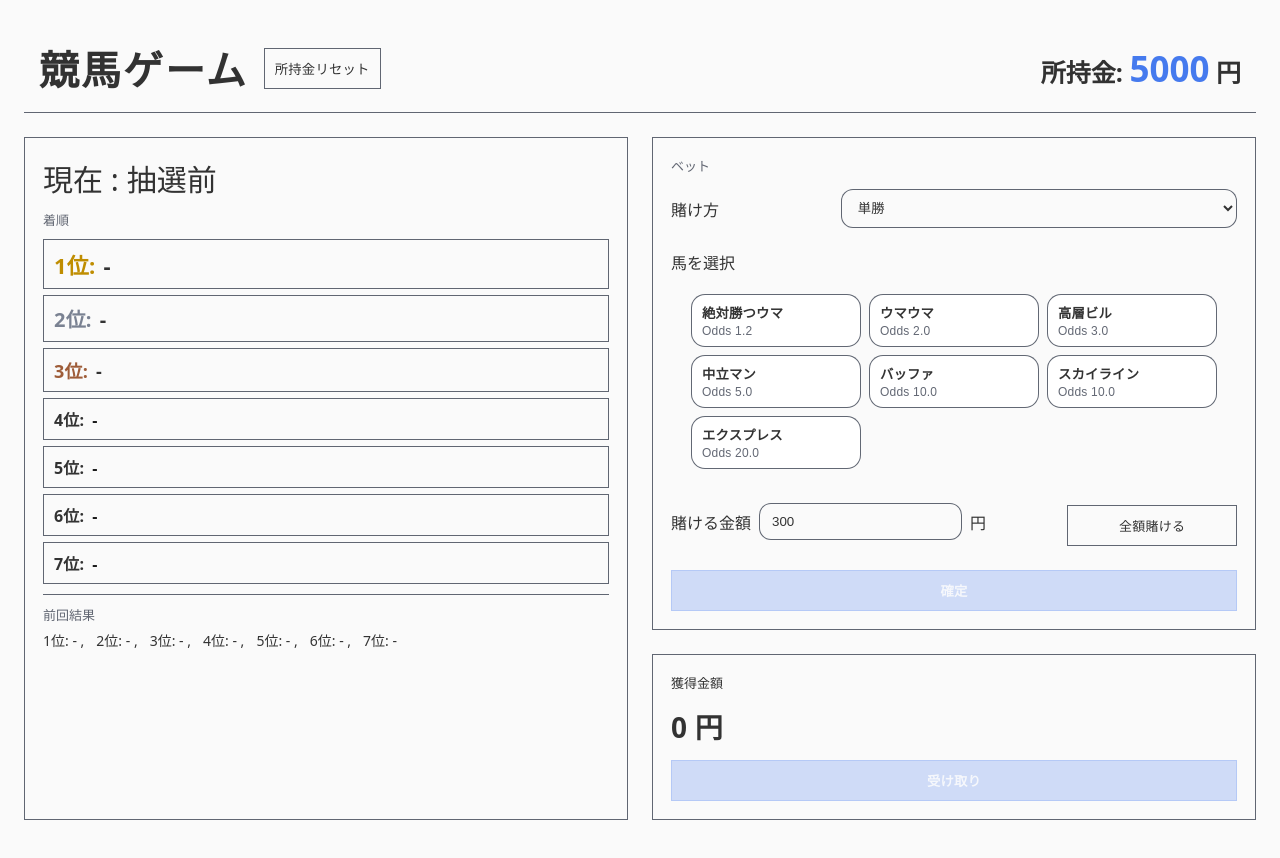
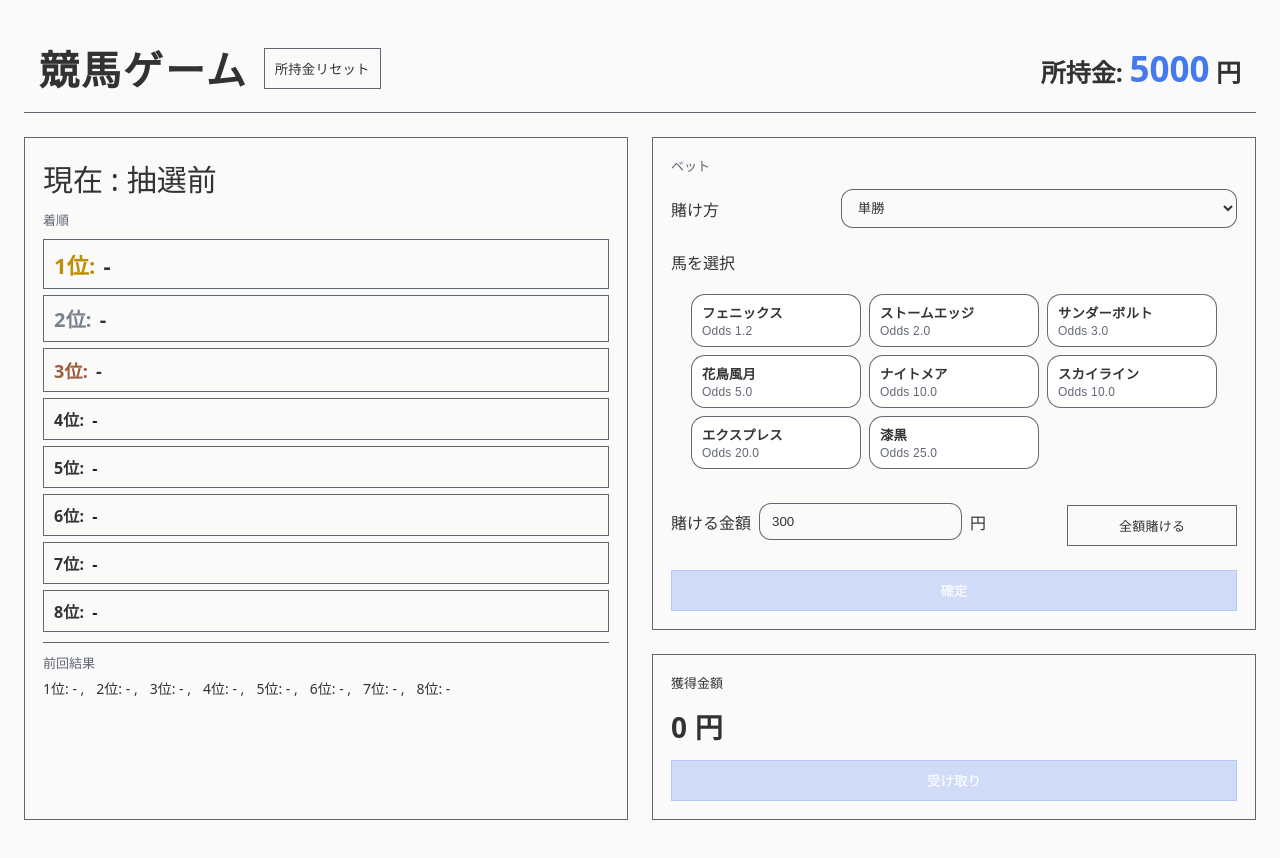
Before and after one commit to shogo0713/horse-game, a React (Create React App) app: page / in a window 1280 px wide. Shown: the top 858 px of the page. Built offline with nearby package versions, Linux system fonts and the light colour scheme; the HTML template or start-up script is replaced by a standard one.

Commit message:
style: 馬の名前を変更

```diff
--- a/src/App.tsx
+++ b/src/App.tsx
@@ -66,13 +66,14 @@ export default function App() {
 
   // 固定の出走馬データ
   const runners: Runner[] = [
-    { id: "1", name: "絶対勝つウマ", odds: 1.2 },
-    { id: "2", name: "ウマウマ", odds: 2.0 },
-    { id: "3", name: "高層ビル", odds: 3.0 },
-    { id: "4", name: "中立マン", odds: 5.0 },
-    { id: "5", name: "バッファ", odds: 10.0 },
+    { id: "1", name: "フェニックス", odds: 1.2 },
+    { id: "2", name: "ストームエッジ", odds: 2.0 },
+    { id: "3", name: "サンダーボルト", odds: 3.0 },
+    { id: "4", name: "花鳥風月", odds: 5.0 },
+    { id: "5", name: "ナイトメア", odds: 10.0 },
     { id: "6", name: "スカイライン", odds: 10.0 },
-    { id: "7", name: "エクスプレス", odds: 20.0 }
+    { id: "7", name: "エクスプレス", odds: 20.0 },
+    { id: "8", name: "漆黒", odds: 25.0 },
   ]
 
   // 一度のレースの流れを管理する関数
```
